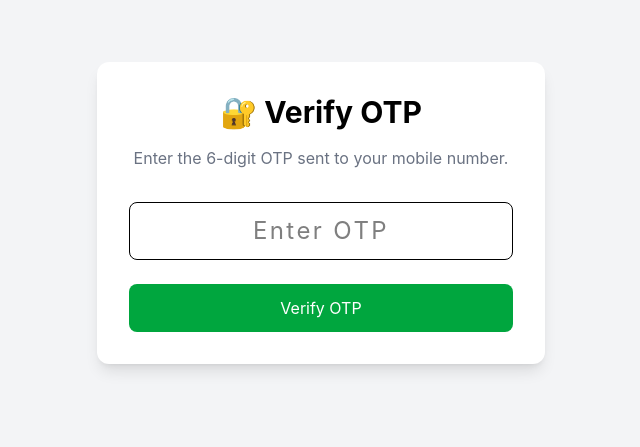
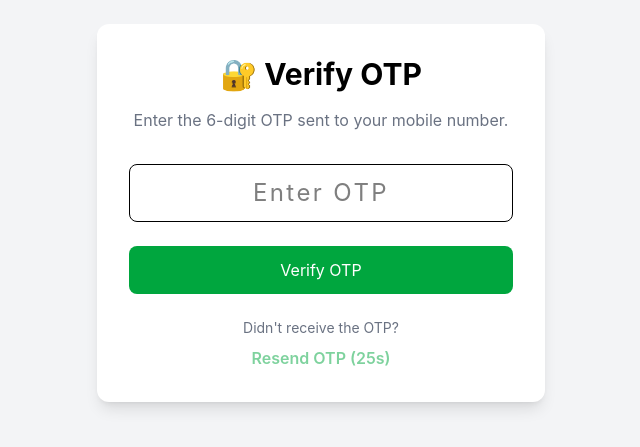
Before and after one commit to KumariKhushiSingh484/homeecart, a React (Vite) app: page /verify-otp in a window 1280 px wide. Shown: the part 187-634 px from the top of the page, without its empty margins (319-959 px from the left). Built offline with nearby package versions, Linux system fonts and the light colour scheme; no server answers.

Commit message:
feat(auth): improve OTP authentication experience

```diff
--- a/src/pages/CustomerLogin.jsx
+++ b/src/pages/CustomerLogin.jsx
@@ -4,6 +4,8 @@ import { sendOTP } from "../services/customerAuthService";
 import { auth } from "../services/firebase";
 function CustomerLogin() {
     const [phone, setPhone] = useState("");
+    const [isSendingOtp, setIsSendingOtp] =
+  useState(false);
     const navigate = useNavigate();
     useEffect(() => {
   console.log("CustomerLogin mounted");
@@ -14,21 +16,35 @@ function CustomerLogin() {
     navigate("/");
   }
 }, [navigate]);
-    const handleSendOTP = async () => {
+   const handleSendOTP = async () => {
   if (phone.length !== 10) {
-    alert("Please enter a valid 10-digit mobile number.");
+    alert(
+      "Please enter a valid 10-digit mobile number."
+    );
     return;
   }
 
   try {
-    const confirmationResult = await sendOTP("+91" + phone);
+    setIsSendingOtp(true);
 
-    window.confirmationResult = confirmationResult;
+    const confirmationResult =
+      await sendOTP("+91" + phone);
+
+      sessionStorage.setItem(
+  "customerPhone",
+  phone
+);
+
+    window.confirmationResult =
+      confirmationResult;
 
     navigate("/verify-otp");
   } catch (error) {
     console.error(error);
+
     alert(error.message);
+  } finally {
+    setIsSendingOtp(false);
   }
 };
   return (
@@ -53,12 +69,27 @@ function CustomerLogin() {
     setPhone(e.target.value.replace(/\D/g, ""))
   }
 />
-        <button
+      <button
   onClick={handleSendOTP}
-  className="w-full bg-green-600 text-white py-3 rounded-lg hover:bg-green-700 transition"
+  disabled={isSendingOtp}
+  className="
+    w-full
+    rounded-lg
+    bg-green-600
+    py-3
+    text-white
+    transition
+    hover:bg-green-700
+    disabled:cursor-not-allowed
+    disabled:opacity-60
+  "
 >
-  Continue
+  {isSendingOtp
+    ? "Sending OTP..."
+    : "Continue"}
 </button>
+
+
 <div id="recaptcha-container"></div>
       </div>
     </div>
--- a/src/pages/OtpVerification.jsx
+++ b/src/pages/OtpVerification.jsx
@@ -1,11 +1,31 @@
-import { useState } from "react";
+import { useEffect, useState } from "react";
 import { useNavigate } from "react-router-dom";
-import { verifyOTP } from "../services/customerAuthService";
+import {
+  verifyOTP,
+  sendOTP,
+} from "../services/customerAuthService";
 import { getCustomer } from "../services/customerService";
 
 function OtpVerification() {
   const [otp, setOtp] = useState("");
+  const [isVerifying, setIsVerifying] =
+  useState(false);
+  const [countdown, setCountdown] =
+  useState(30);
+
+const [isResending, setIsResending] =
+  useState(false);
   const navigate = useNavigate();
+
+  useEffect(() => {
+  if (countdown === 0) return;
+
+  const timer = setTimeout(() => {
+    setCountdown((prev) => prev - 1);
+  }, 1000);
+
+  return () => clearTimeout(timer);
+}, [countdown]);
 
  const handleVerifyOTP = async () => {
   if (otp.length !== 6) {
@@ -14,6 +34,8 @@ function OtpVerification() {
   }
 
   try {
+    setIsVerifying(true);
+
     const user = await verifyOTP(otp);
 
     console.log("Customer Logged In:", user);
@@ -27,7 +49,36 @@ function OtpVerification() {
     }
   } catch (error) {
     console.error(error);
+
     alert("Invalid OTP. Please try again.");
+  } finally {
+    setIsVerifying(false);
+  }
+};
+const handleResendOTP = async () => {
+  const phone = sessionStorage.getItem("customerPhone");
+
+  if (!phone) {
+    alert("Phone number not found. Please login again.");
+    navigate("/login");
+    return;
+  }
+
+  try {
+    setIsResending(true);
+
+    const confirmationResult = await sendOTP("+91" + phone);
+
+    window.confirmationResult = confirmationResult;
+
+    setCountdown(30);
+
+    alert("OTP resent successfully.");
+  } catch (error) {
+    console.error(error);
+    alert("Failed to resend OTP.");
+  } finally {
+    setIsResending(false);
   }
 };
 
@@ -53,14 +104,50 @@ function OtpVerification() {
             setOtp(e.target.value.replace(/\D/g, ""))
           }
         />
+<button
+  onClick={handleVerifyOTP}
+  disabled={isVerifying}
+  className="
+    w-full
+    rounded-lg
+    bg-green-600
+    py-3
+    text-white
+    transition
+    hover:bg-green-700
+    disabled:cursor-not-allowed
+    disabled:opacity-60
+  "
+>
+  {isVerifying
+    ? "Verifying OTP..."
+    : "Verify OTP"}
+</button>
+<div className="mt-6 text-center">
+  <p className="mb-2 text-sm text-gray-500">
+    Didn't receive the OTP?
+  </p>
 
   <button
-          onClick={handleVerifyOTP}
-          className="w-full bg-green-600 text-white py-3 rounded-lg hover:bg-green-700 transition"
+    onClick={handleResendOTP}
+    disabled={countdown > 0 || isResending}
+    className="
+      font-semibold
+      text-green-600
+      transition
+      hover:underline
+      disabled:cursor-not-allowed
+      disabled:opacity-50
+    "
   >
-          Verify OTP
+    {isResending
+      ? "Sending OTP..."
+      : countdown > 0
+      ? `Resend OTP (${countdown}s)`
+      : "Resend OTP"}
   </button>
-
+  <div id="recaptcha-container"></div>
+</div>
       </div>
     </div>
   );
--- a/src/services/customerAuthService.js
+++ b/src/services/customerAuthService.js
@@ -6,11 +6,13 @@ import {
 
 import { auth } from "./firebase";
 
+/**
+ * Initialize reCAPTCHA only once.
+ * Reuse the existing verifier for OTP resend.
+ */
 export const setupRecaptcha = async () => {
-  // Clear old verifier if it exists
   if (window.recaptchaVerifier) {
-    window.recaptchaVerifier.clear();
-    window.recaptchaVerifier = null;
+    return window.recaptchaVerifier;
   }
 
   window.recaptchaVerifier = new RecaptchaVerifier(
@@ -22,24 +24,41 @@ export const setupRecaptcha = async () => {
   );
 
   await window.recaptchaVerifier.render();
+
+  return window.recaptchaVerifier;
 };
 
+/**
+ * Send OTP to customer's phone.
+ */
 export const sendOTP = async (phoneNumber) => {
-  await setupRecaptcha();
+  const appVerifier = await setupRecaptcha();
 
-  const confirmationResult = await signInWithPhoneNumber(
-    auth,
-    phoneNumber,
-    window.recaptchaVerifier
-  );
+  const confirmationResult =
+    await signInWithPhoneNumber(
+      auth,
+      phoneNumber,
+      appVerifier
+    );
 
-  window.confirmationResult = confirmationResult;
+  window.confirmationResult =
+    confirmationResult;
 
   return confirmationResult;
 };
 
+/**
+ * Verify OTP entered by customer.
+ */
 export const verifyOTP = async (otp) => {
-  const result = await window.confirmationResult.confirm(otp);
+  if (!window.confirmationResult) {
+    throw new Error(
+      "OTP session expired. Please request a new OTP."
+    );
+  }
+
+  const result =
+    await window.confirmationResult.confirm(otp);
 
   // Clean up after successful verification
   if (window.recaptchaVerifier) {
@@ -52,6 +71,16 @@ export const verifyOTP = async (otp) => {
   return result.user;
 };
 
+/**
+ * Logout customer.
+ */
 export const logoutCustomer = async () => {
+  if (window.recaptchaVerifier) {
+    window.recaptchaVerifier.clear();
+    window.recaptchaVerifier = null;
+  }
+
+  window.confirmationResult = null;
+
   await signOut(auth);
 };
```
Lines whose indentation alone changed are shown as unchanged.
